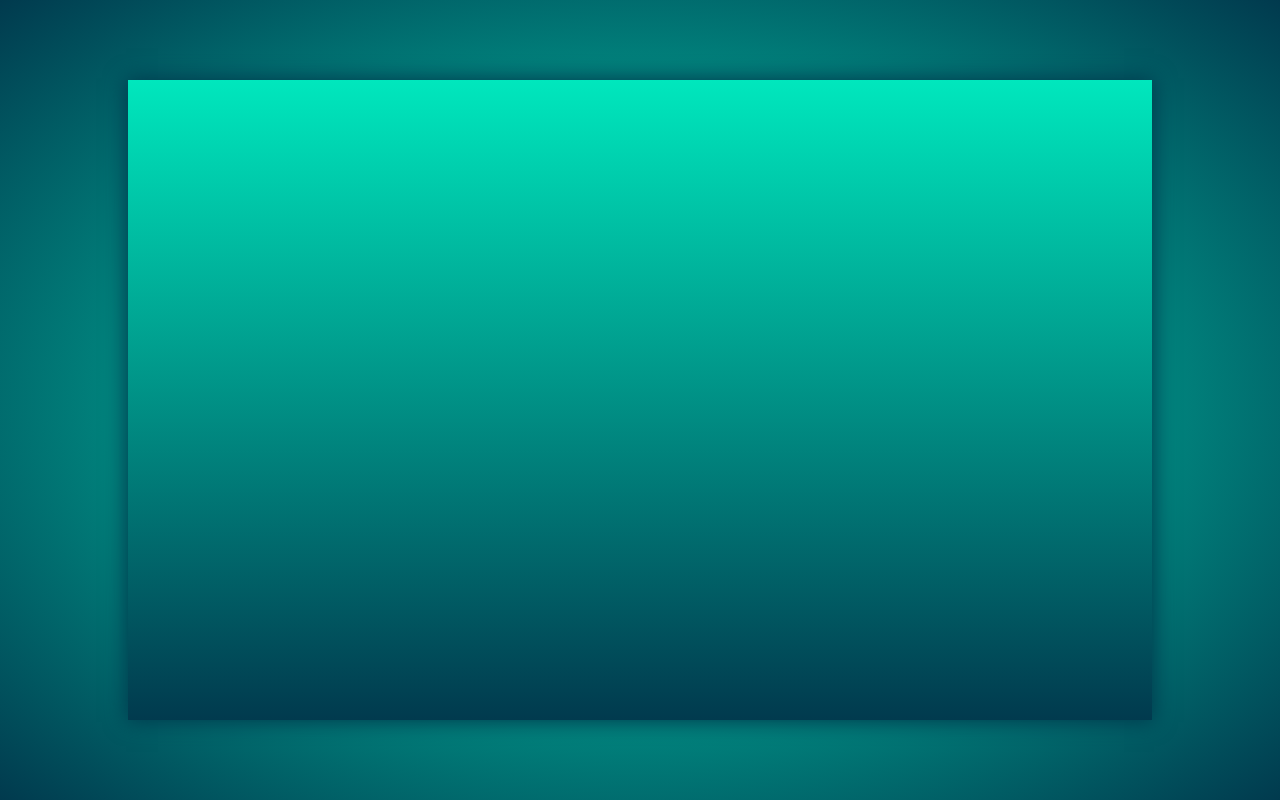
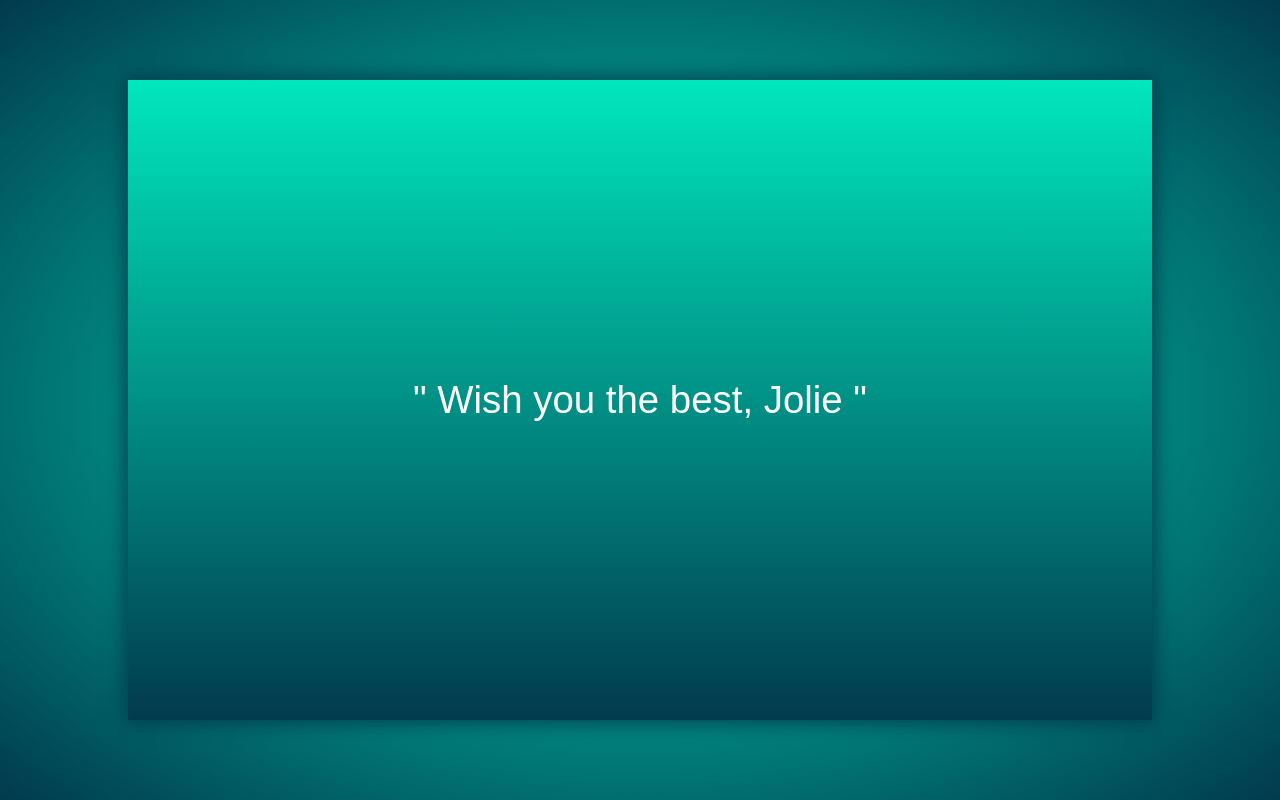
Before and after one commit to Tecchroy/Surprise-for-Joy, a plain HTML site: page index.html in a window 1280 px wide. Drawn offline with Linux system fonts and the light colour scheme.

Commit message:
Update index.html

```diff
--- a/index.html
+++ b/index.html
@@ -32,6 +32,27 @@
     </div>
 
 
+    <script>
+        var messages = ["Happy birthday Blerinda",
+
+    "Have a lovely day Eri",
+
+    "Wish you the best, Jolie"];
+
+
+
+var i = messages.length;
+
+var s = Math.floor(Math.random() * i);
+
+
+
+document.getElementById("msg")
+
+    .innerHTML = '" ' + messages[s] + ' "';
+
+    </script>
+
 
 
 
```
